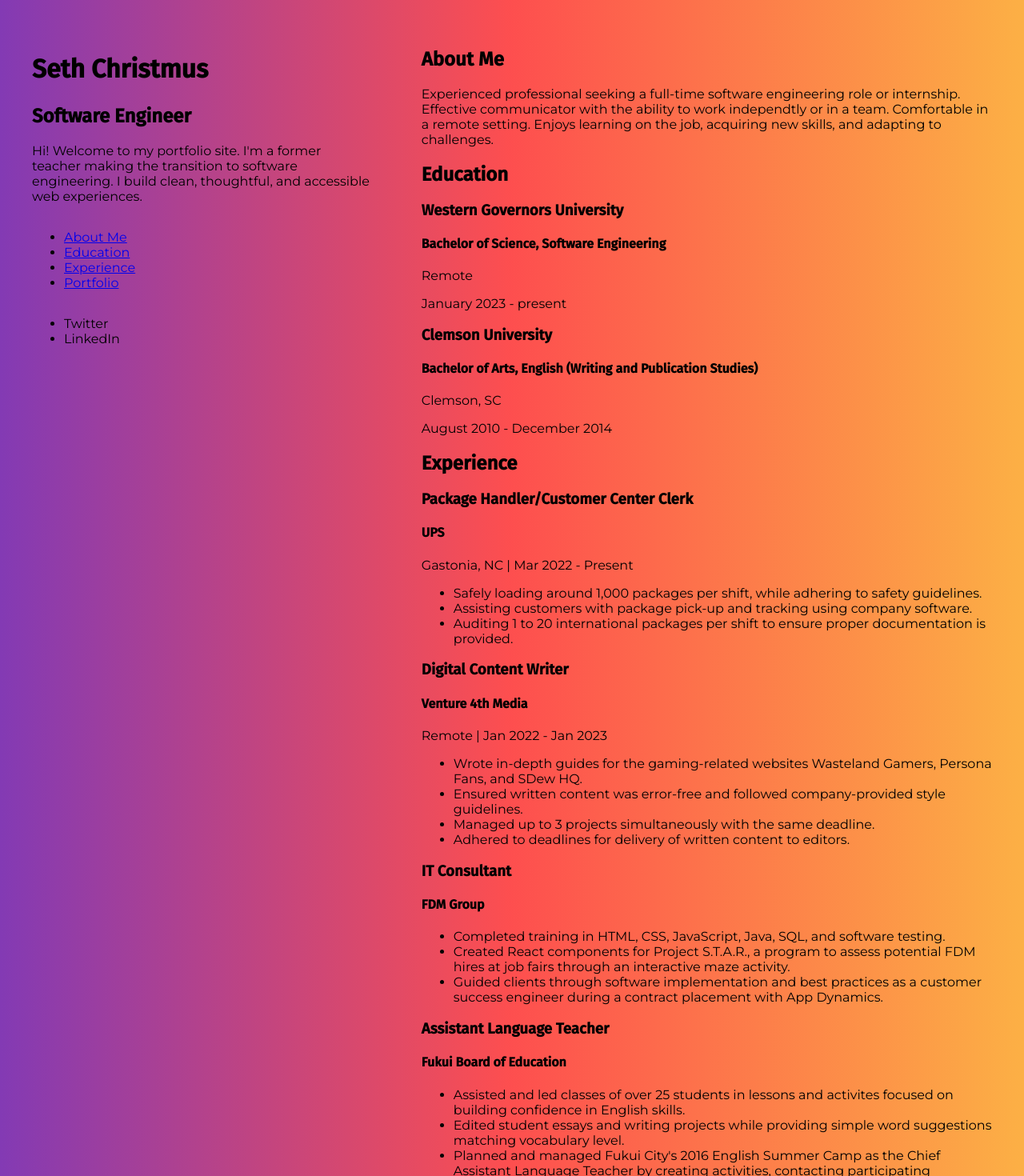
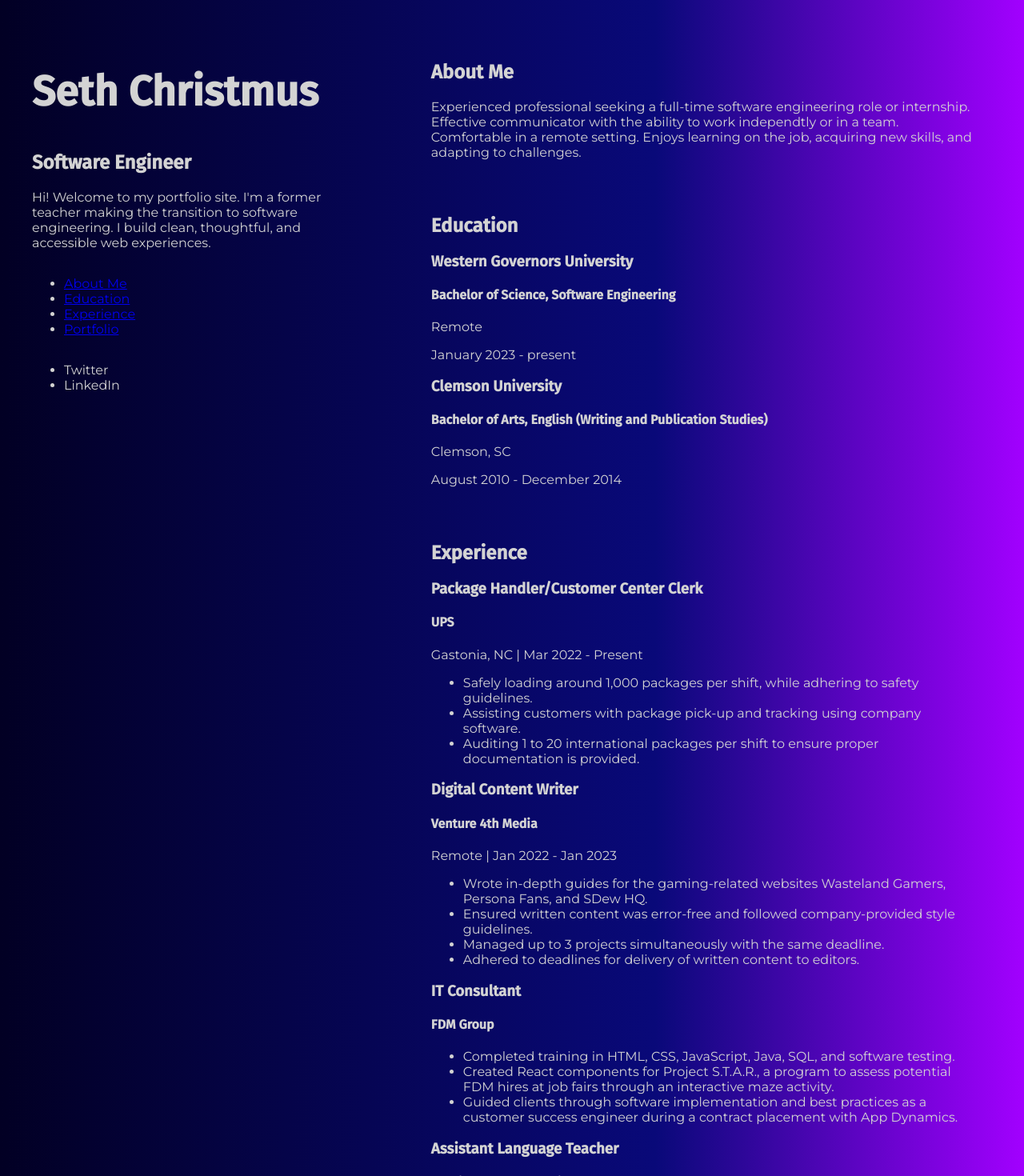
Before and after one commit to groovinflannel/portfolio2024, an Angular app: page / in a window 1280 px wide. Shown: the top 1470 px of the page at 80% size. Built offline with nearby package versions, Linux system fonts and the light colour scheme.

Commit message:
hover effect added to background of components; background gradient changed

```diff
--- a/src/app/app.component.css
+++ b/src/app/app.component.css
@@ -1,6 +1,7 @@
 #app-body {
     display: flex;
     justify-content: space-around;
+    color: lightgray;
 }
 
 #about-me {
@@ -13,3 +14,18 @@
 #content {
     padding: 2rem;
 }
+
+.section-component {
+    transition: all .1s ease-out;
+}
+
+.section-component:hover {
+    transition: all .05s ease-in;
+    background-color: #090979;
+    border: solid 1px lightgray;
+    border-radius: 10px;
+}
+
+.section-padding {
+    padding: 1rem;
+}
--- a/src/app/app.component.html
+++ b/src/app/app.component.html
@@ -3,16 +3,16 @@
     <app-home></app-home>
   </header>
   <main id="content">
-    <section>
+    <section class="section-component section-padding">
       <app-about></app-about>
     </section>
-    <section>
+    <section class="section-component section-padding">
       <app-education></app-education>
     </section>
-    <section>
+    <section class="section-component section-padding">
       <app-experience></app-experience>
     </section>
-    <section>
+    <section class="section-component section-padding">
       <app-portfolio></app-portfolio>
     </section>
   </main>
--- a/src/app/home/home.component.css
+++ b/src/app/home/home.component.css
@@ -1,5 +1,5 @@
 h1 {
-    font-size: 32px;
+    font-size: 52px;
 }
 
 #nav-info {
--- a/src/styles.css
+++ b/src/styles.css
@@ -1,11 +1,11 @@
 /*Sitewide styles*/
 
 body {
-    background: rgb(131,58,180);
-    background: -moz-linear-gradient(90deg, rgba(131,58,180,1) 0%, rgba(253,29,29,0.7792366946778712) 50%, rgba(252,176,69,1) 100%);
-    background: -webkit-linear-gradient(90deg, rgba(131,58,180,1) 0%, rgba(253,29,29,0.7792366946778712) 50%, rgba(252,176,69,1) 100%);
-    background: linear-gradient(90deg, rgba(131,58,180,1) 0%, rgba(253,29,29,0.7792366946778712) 50%, rgba(252,176,69,1) 100%);
-    filter: progid:DXImageTransform.Microsoft.gradient(startColorstr="#833ab4",endColorstr="#fcb045",GradientType=1);
+    background: rgb(2,0,36);
+    background: -moz-linear-gradient(90deg, rgba(2,0,36,1) 0%, rgba(9,9,121,1) 64%, rgba(162,0,255,1) 100%);
+    background: -webkit-linear-gradient(90deg, rgba(2,0,36,1) 0%, rgba(9,9,121,1) 64%, rgba(162,0,255,1) 100%);
+    background: linear-gradient(90deg, rgba(2,0,36,1) 0%, rgba(9,9,121,1) 64%, rgba(162,0,255,1) 100%);
+    filter: progid:DXImageTransform.Microsoft.gradient(startColorstr="#020024",endColorstr="#a200ff",GradientType=1);
 }
 
 h1, h2, h3, h4, h5 {
```
